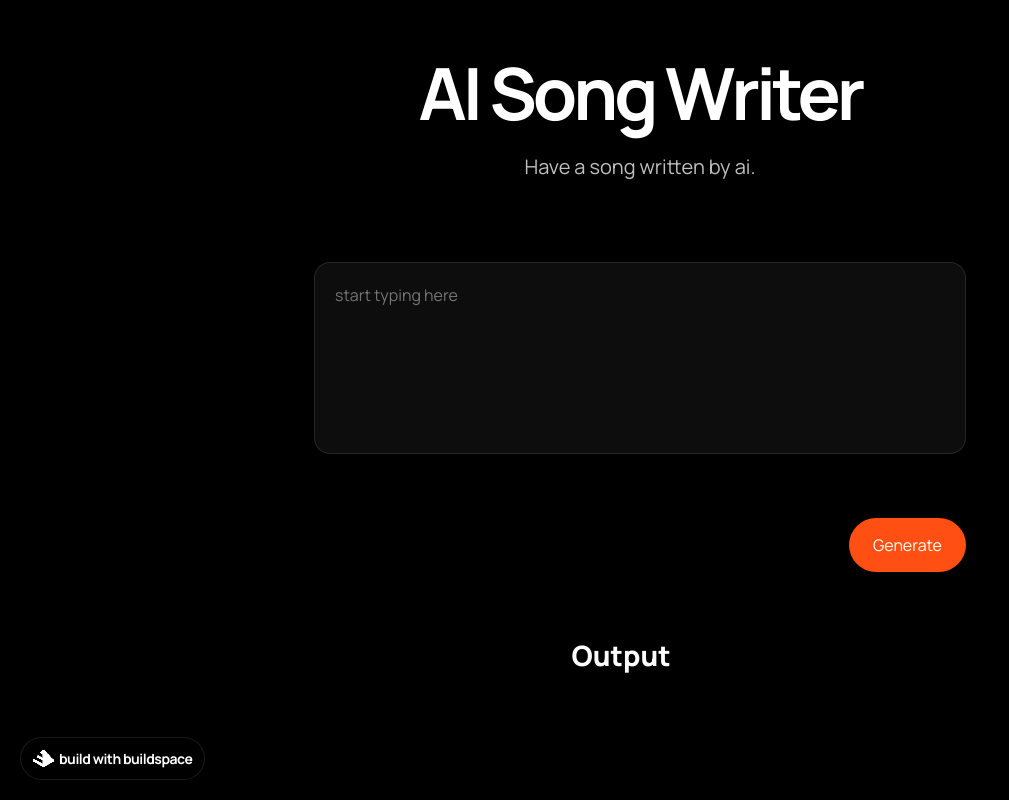
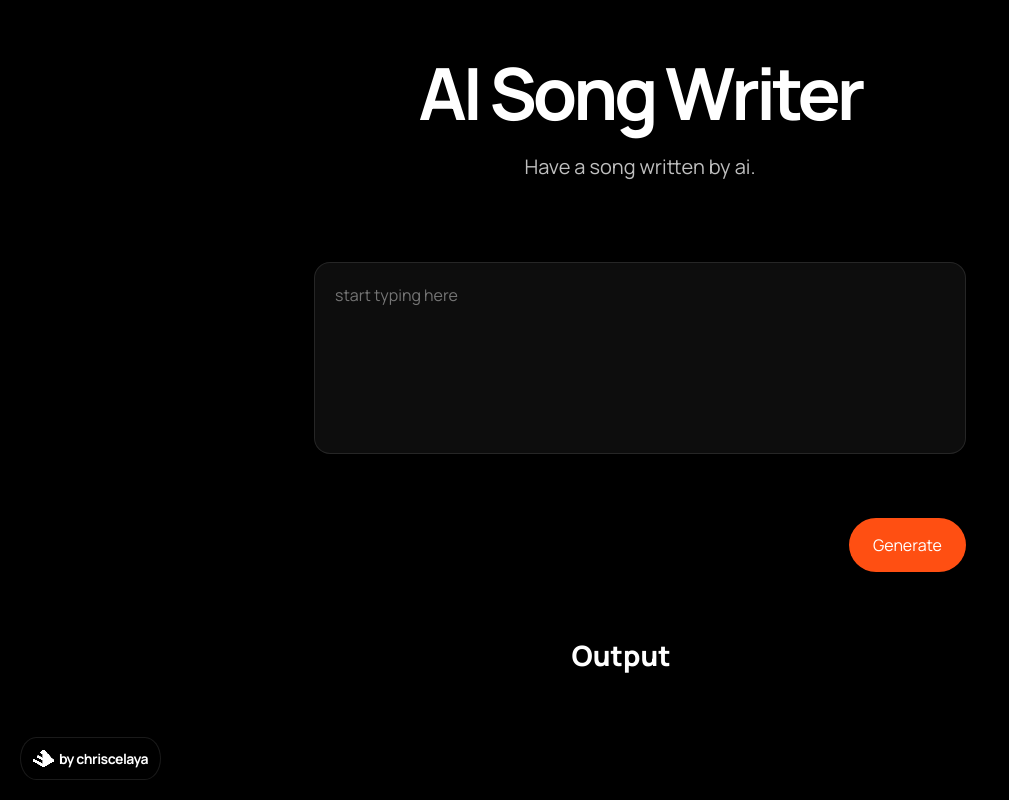
Before and after one commit to christophercelaya/GPT3-Tester, a Next.js app: page / in a window 1280 px wide. Shown: the whole page, without its empty margins (0-1009 px from the left). Built offline with nearby package versions, Linux system fonts and the light colour scheme.

Commit message:
update name

```diff
--- a/pages/index.js
+++ b/pages/index.js
@@ -111,7 +111,7 @@
       >
         <div className="badge">
           <Image src={buildspaceLogo} alt="buildspace logo" />
-          <p>build with buildspace</p>
+          <p>by chriscelaya</p>
         </div>
       </a>
     </div>
```
